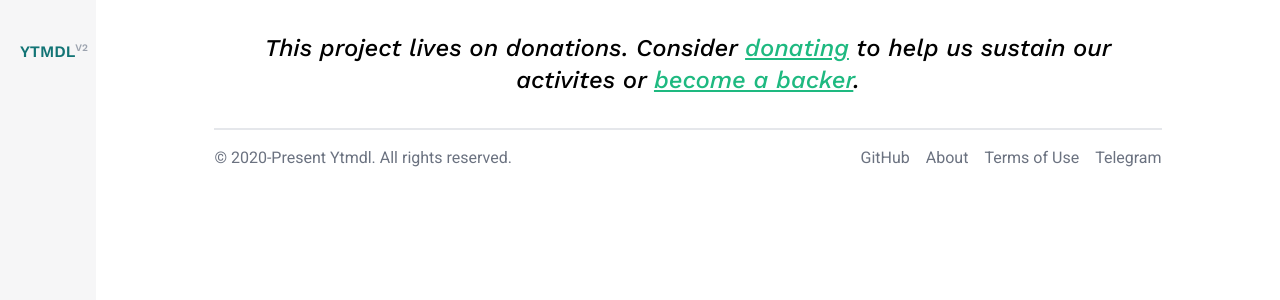
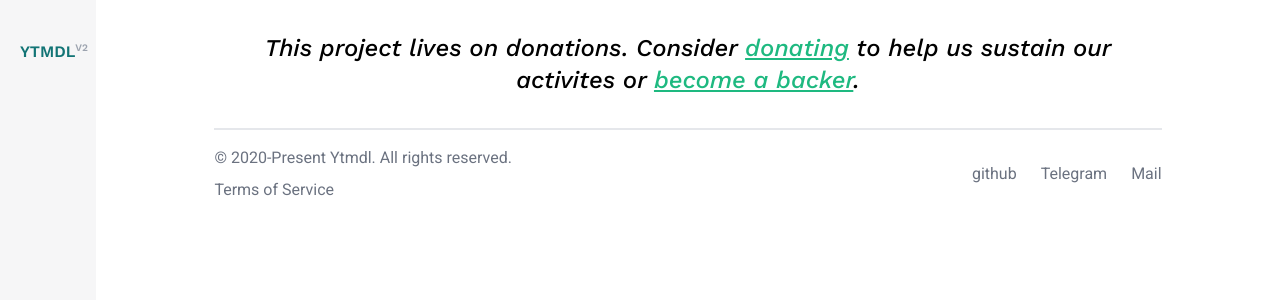
Before and after one commit to deepjyoti30/ytmdl-web-v2, a Vue app: page / in a window 1280 px wide. Shown: the top 300 px of the page. Built offline with nearby package versions, Linux system fonts and the light colour scheme; some icons are missing; what vue-resource would draw is missing.

Commit message:
Add terms of service in the footer

```diff
--- a/src/components/Footer.vue
+++ b/src/components/Footer.vue
@@ -8,20 +8,22 @@
         help us sustain our activites or <a href="">become a backer</a>.
       </div>
       <div
-        class="footer--extra py-4 text-gray-500 lg:flex block text-center justify-between"
+        class="footer--extra py-4 text-gray-500 text-center lg:flex lg:justify-between items-center block"
       >
-        <div class="copyright--text">
-          © 2020-Present Ytmdl. All rights reserved.
+        <div class="copyright--text lg:text-left">
+          <span>© 2020-Present Ytmdl. All rights reserved.</span>
+          <span><a href="">Terms of Service</a></span>
         </div>
-        <div class="social--content lg:mt-0 mt-2">
+        <div class="social--content lg:mt-0 mt-6">
           <ul>
-            <li><a href="https://github.com/deepjyoti30/ytmdl">GitHub</a></li>
-            <li><a href="https://ytmdl.deepjyoti30.dev/about">About</a></li>
             <li>
-              <a href="https://ytmdl.deepjyoti30.dev/terms">Terms of Use</a>
+              <a href="https://github.com/deepjyoti30/ytmdl">github</a>
             </li>
             <li>
               <a href="">Telegram</a>
+            </li>
+            <li>
+              <a href="">Mail</a>
             </li>
           </ul>
         </div>
@@ -32,7 +34,8 @@
 
 <script>
 export default {
-  name: "Footer"
+  name: "Footer",
+  components: {}
 };
 </script>
 
@@ -53,7 +56,7 @@ export default {
         ul {
           li {
             @apply inline-block;
-            @apply mr-4;
+            @apply mr-6;
           }
 
           li:last-child {
@@ -61,6 +64,17 @@ export default {
           }
         }
       }
+
+      .copyright--text {
+        span {
+          @apply block;
+          @apply mt-2;
+
+          &:first-child {
+            @apply mt-0;
+          }
+        }
+      }
     }
   }
 }
```
